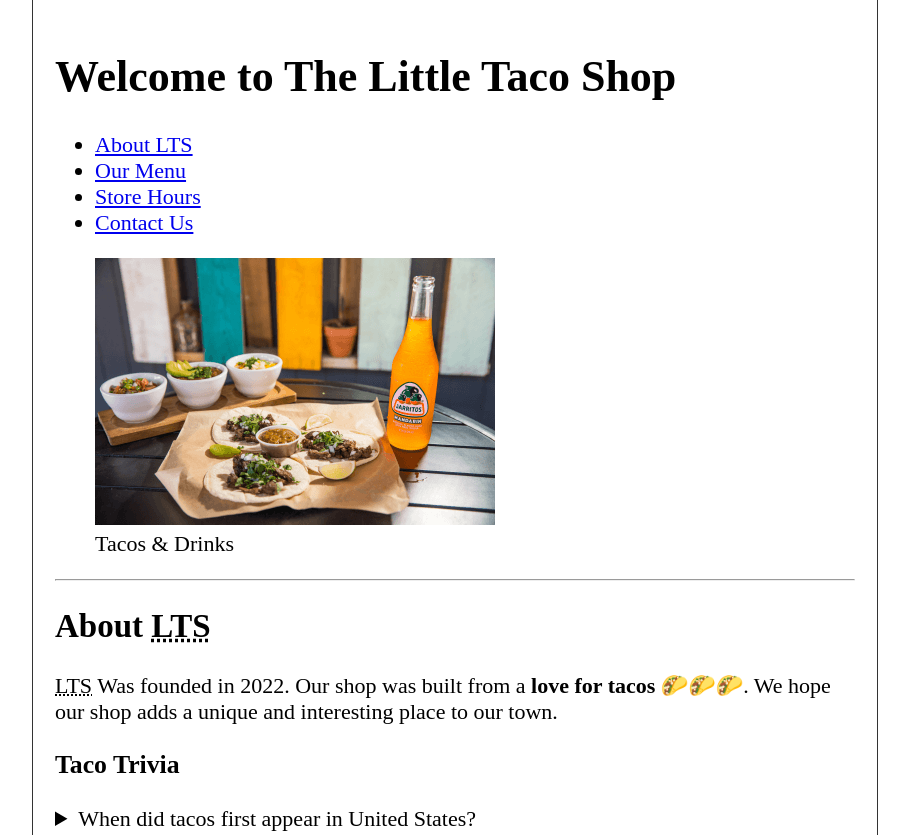
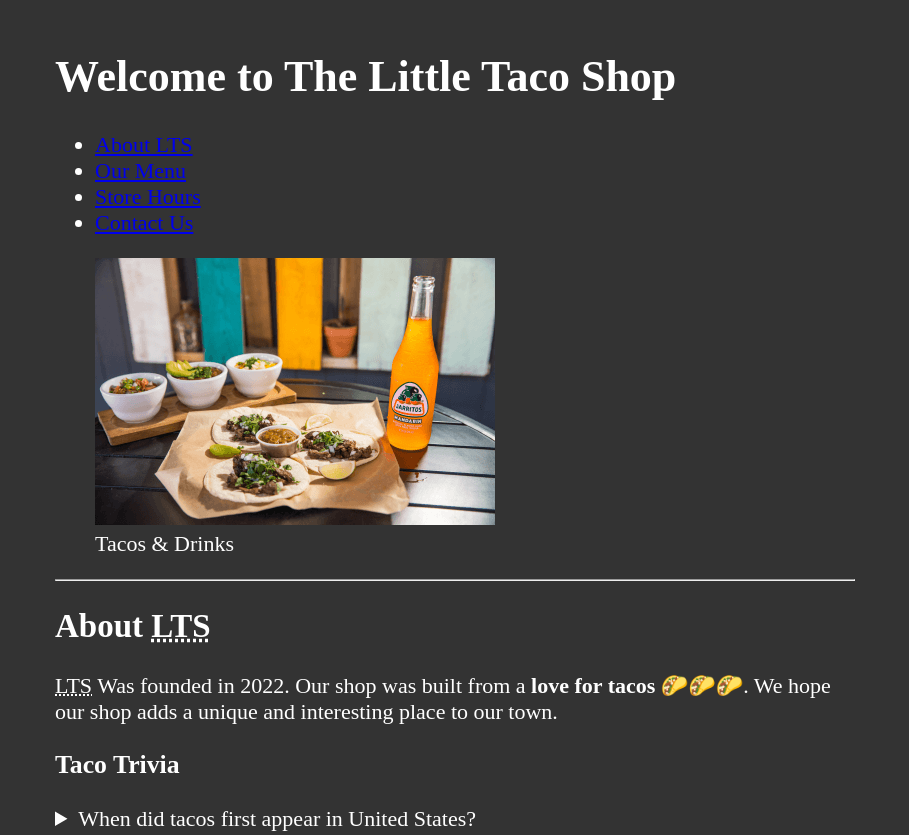
Before and after one commit to AhanafVai/little_taco_shop, a plain HTML site: page index.html in a window 1280 px wide. Shown: the top 835 px of the page, without its empty margins (185-1094 px from the left). Drawn offline with Linux system fonts and the light colour scheme.

Commit message:
Css Fixing

```diff
--- a/css/style.css
+++ b/css/style.css
@@ -1,5 +1,7 @@
 html {
   font-size: 22px;
+  background-color: #333;
+  color: white;
 }
 
 body {
@@ -11,9 +13,11 @@ body {
   border-right: 1px solid #333;
 }
 
-th, td, caption {
+th,
+td,
+caption {
   border: 1px solid #333;
-    font-family: 'Courier New', Courier, monospace;
+  font-family: "Courier New", Courier, monospace;
   border-collapse: separate;
   padding: 0.5rem;
 }
```
Lines whose indentation alone changed are shown as unchanged.
